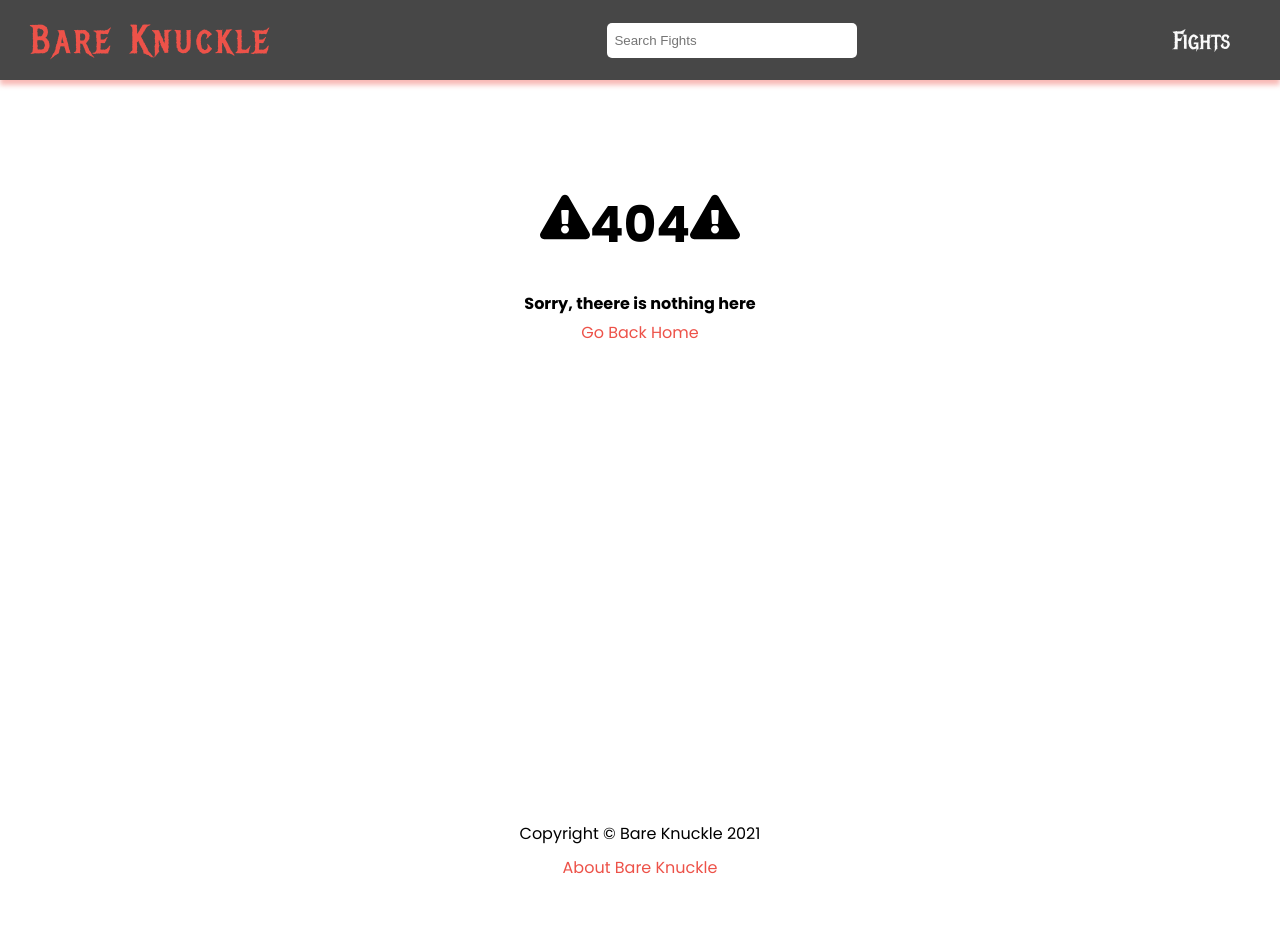
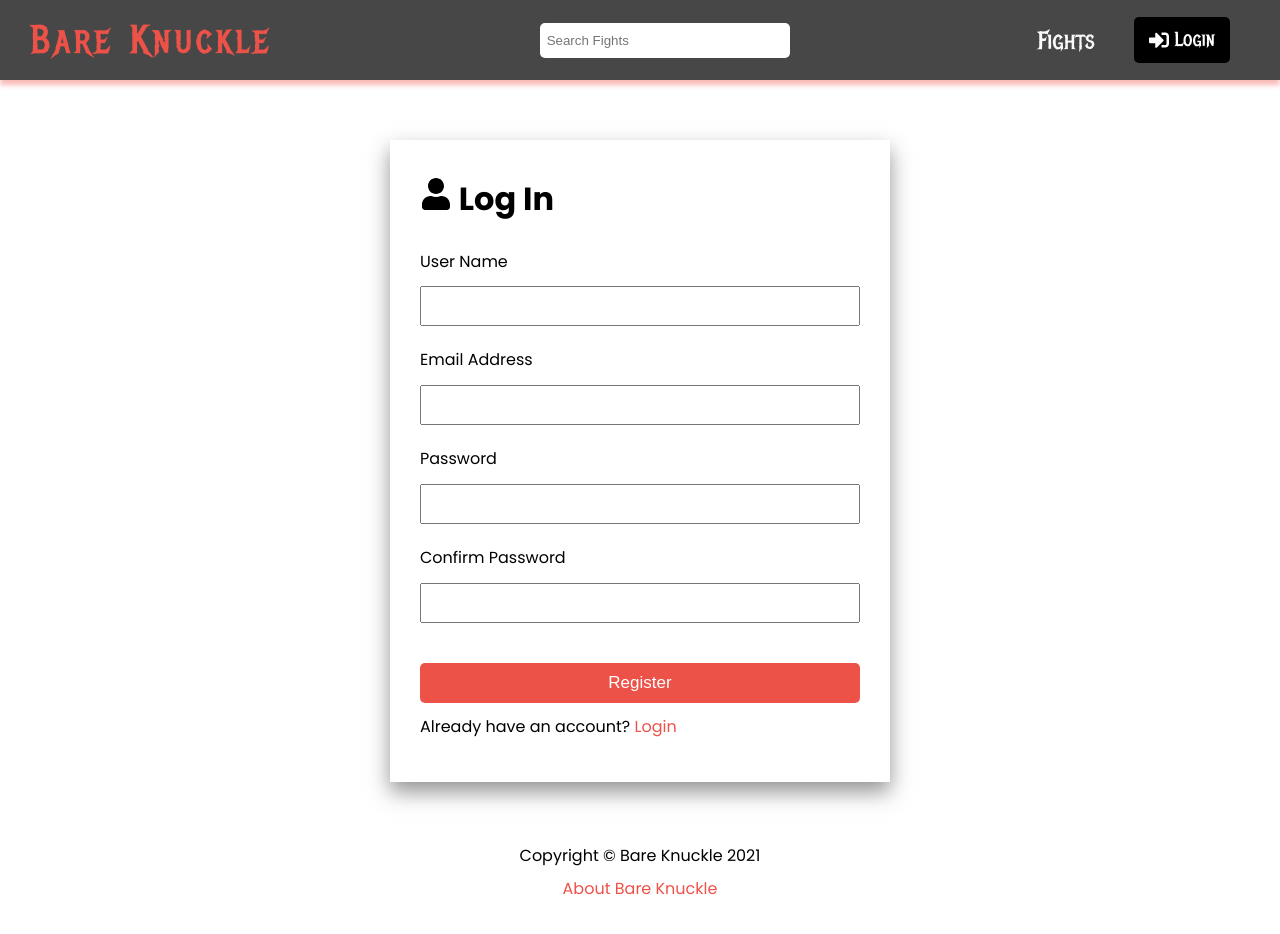
Before and after one commit to knightSarai/bare-knuckle, a Next.js app in the folder frontend/: page /account/register in a window 1280 px wide. Before the commit this address had no page. Shown: the top 934 px of the page. Built offline with nearby package versions, Linux system fonts and the light colour scheme.

Commit message:
Add login, register pages Add AuthContext

```diff
--- a/frontend/components/Header/header.component.jsx
+++ b/frontend/components/Header/header.component.jsx
@@ -1,4 +1,5 @@
 import Link from 'next/link';
+import { FaSignInAlt } from 'react-icons/fa'
 import Search from '../Search/';
 import styles from './header.module.css';
 
@@ -18,6 +19,13 @@
                             <a>Fights</a>
                         </Link>
                     </li>
+                    <li>
+                        <Link href="/account/login">
+                            <a className={`btn-secondary btn-icon ${styles.smallFont}`}>
+                                <FaSignInAlt /> Login
+                            </a>
+                        </Link>
+                    </li>
                 </ul>
             </nav>
         </header >
--- a/frontend/components/Header/header.module.css
+++ b/frontend/components/Header/header.module.css
@@ -38,6 +38,10 @@
   letter-spacing: 3.5px;
 }
 
+a.smallFont {
+  font-size: 20px;
+}
+
 @media (max-width: 768px) {
   .header {
     flex-direction: column;
--- /dev/null
+++ b/frontend/context/AuthContext.jsx
@@ -0,0 +1,46 @@
+import { createContext, useState, useEffect } from "react";
+import { useRouter } from "next/router";
+import { API_URL } from "@/config/index";
+
+const AuthContext = createContext();
+
+export const AuthProvider = ({ children }) => {
+    const [user, setUser] = useState(null);
+    const [error, setError] = useState(null);
+
+    const login = async ({ email: identifier, password }) => {
+        console.log({
+            identifier,
+            password
+        });
+    }
+
+    const logout = async () => {
+        console.log('logout');
+    }
+
+    const register = async user => {
+        console.log(user);
+    }
+
+    const checkUserLoggedInState = async user => {
+        console.log('check');
+    }
+
+
+    const context = {
+        user,
+        error,
+        login,
+        logout,
+        register
+    }
+
+    return (
+        <AuthContext.Provider value={context}>
+            {children}
+        </AuthContext.Provider>
+    )
+}
+
+export default AuthContext;
--- a/frontend/jsconfig.json
+++ b/frontend/jsconfig.json
@@ -6,6 +6,7 @@
             "@/styles/*": ["styles/*"],
             "@/config/*": ["config/*"],
             "@/helpers/*": ["helpers/*"],
+            "@/context/*": ["context/*"],
         }
     }
 }
--- a/frontend/pages/_app.jsx
+++ b/frontend/pages/_app.jsx
@@ -1,7 +1,12 @@
-import '@/styles/globals.css'
+import '@/styles/globals.css';
+import { AuthProvider } from '@/context/AuthContext';
 
 function MyApp({ Component, pageProps }) {
-  return <Component {...pageProps} />
+  return (
+    <AuthProvider>
+      <Component {...pageProps} />
+    </AuthProvider>
+  )
 }
 
 export default MyApp
--- /dev/null
+++ b/frontend/pages/account/register.jsx
@@ -0,0 +1,79 @@
+import { useState, useEffect, useContext } from 'react';
+import Link from 'next/link';
+import { FaUser } from 'react-icons/fa';
+import { ToastContainer, toast } from 'react-toastify';
+import 'react-toastify/dist/ReactToastify.css';
+
+import Layout from '@/components/layout/';
+import styles from '@/styles/authForm.module.css';
+
+export default function RegisterPage() {
+    const [username, setUsernamel] = useState('');
+    const [email, setEmail] = useState('');
+    const [password, setPassword] = useState('');
+    const [passwordConfirm, setPasswordConfirm] = useState('');
+
+    const handleSubmit = evt => {
+        evt.preventDefault();
+
+        if (password !== passwordConfirm) {
+            toast.error('Passwords do not match!');
+            return
+        }
+
+        console.log({ username, email, password });
+    }
+
+    return (
+        <Layout title='User Registration'>
+            <div className={styles.auth}>
+                <h1>
+                    <FaUser /> Log In
+                </h1>
+                <ToastContainer />
+                <form onSubmit={handleSubmit}>
+                    <div>
+                        <label htmlFor='username'>User Name</label>
+                        <input
+                            type='text'
+                            id='username'
+                            value={username}
+                            onChange={(e) => setUsername(e.target.value)}
+                        />
+                    </div>
+                    <div>
+                        <label htmlFor='email'>Email Address</label>
+                        <input
+                            type='email'
+                            id='email'
+                            value={email}
+                            onChange={(e) => setEmail(e.target.value)}
+                        />
+                    </div>
+                    <div>
+                        <label htmlFor='password'>Password</label>
+                        <input
+                            type='password'
+                            id='password'
+                            value={password}
+                            onChange={(e) => setPassword(e.target.value)}
+                        />
+                    </div>
+                    <div>
+                        <label htmlFor='passwordConfirm'>Confirm Password</label>
+                        <input
+                            type='password'
+                            id='passwordConfirm'
+                            value={passwordConfirm}
+                            onChange={(e) => setPasswordConfirm(e.target.value)}
+                        />
+                    </div>
+                    <input type='submit' value='Register' className='btn' />
+                </form>
+                <p>
+                    Already have an account? <Link href='/account/login'>Login</Link>
+                </p>
+            </div>
+        </Layout>
+    )
+}
--- a/frontend/pages/fights/add.jsx
+++ b/frontend/pages/fights/add.jsx
@@ -58,7 +58,7 @@
 
     return (
         <Layout title='Add New Fight'>
-            <Link href='/Fights'>Go Back</Link>
+            <Link href='/fights'>Go Back</Link>
             <h1 className={styles.formTitle}>Add Fight</h1>
             <ToastContainer />
             <form onSubmit={handleSubmit} className={styles.form}>
--- a/frontend/pages/fights/edit/[id].jsx
+++ b/frontend/pages/fights/edit/[id].jsx
@@ -73,7 +73,7 @@
 
     return (
         <Layout title='Add New Fight'>
-            <Link href='/Fights'>Go Back</Link>
+            <Link href={`/fights/${fight.slug}`}>Go Back</Link>
             <h1 className={styles.formTitle}>Add Fight</h1>
             <ToastContainer />
             <form onSubmit={handleSubmit} className={styles.form}>
--- a/frontend/pages/fights/index.jsx
+++ b/frontend/pages/fights/index.jsx
@@ -23,7 +23,7 @@
 }
 
 export async function getServerSideProps({ query: { page = 1 } }) {
-    const PER_PAGE = 2
+    const PER_PAGE = 4
     const start = +page === 1 ? 0 : (+page - 1) * PER_PAGE
     const res = await fetch(`${API_URL}/fights?_sort=date:ASC&_limit=${PER_PAGE}&_start=${start}`);
     const fights = await res.json();
--- /dev/null
+++ b/frontend/styles/authForm.module.css
@@ -0,0 +1,31 @@
+.auth {
+  max-width: 500px;
+  margin: auto;
+  padding: 30px;
+  box-shadow: 0px 10px 20px 0px rgba(50, 50, 50, 0.52);
+}
+
+.auth label {
+  display: block;
+  margin-bottom: 10px;
+}
+
+.auth input[type='text'],
+.auth input[type='email'],
+.auth input[type='password'] {
+  display: block;
+  width: 100%;
+  height: 40px;
+  padding: 5px;
+  font-size: 18px;
+}
+
+.auth input[type='submit'] {
+  margin-top: 20px;
+  width: 100%;
+  font-size: 17px;
+}
+
+.auth div {
+  margin-bottom: 20px;
+}
```
Also changed, not shown: frontend/pages/account/login.jsx (added, +55 -0 lines).
